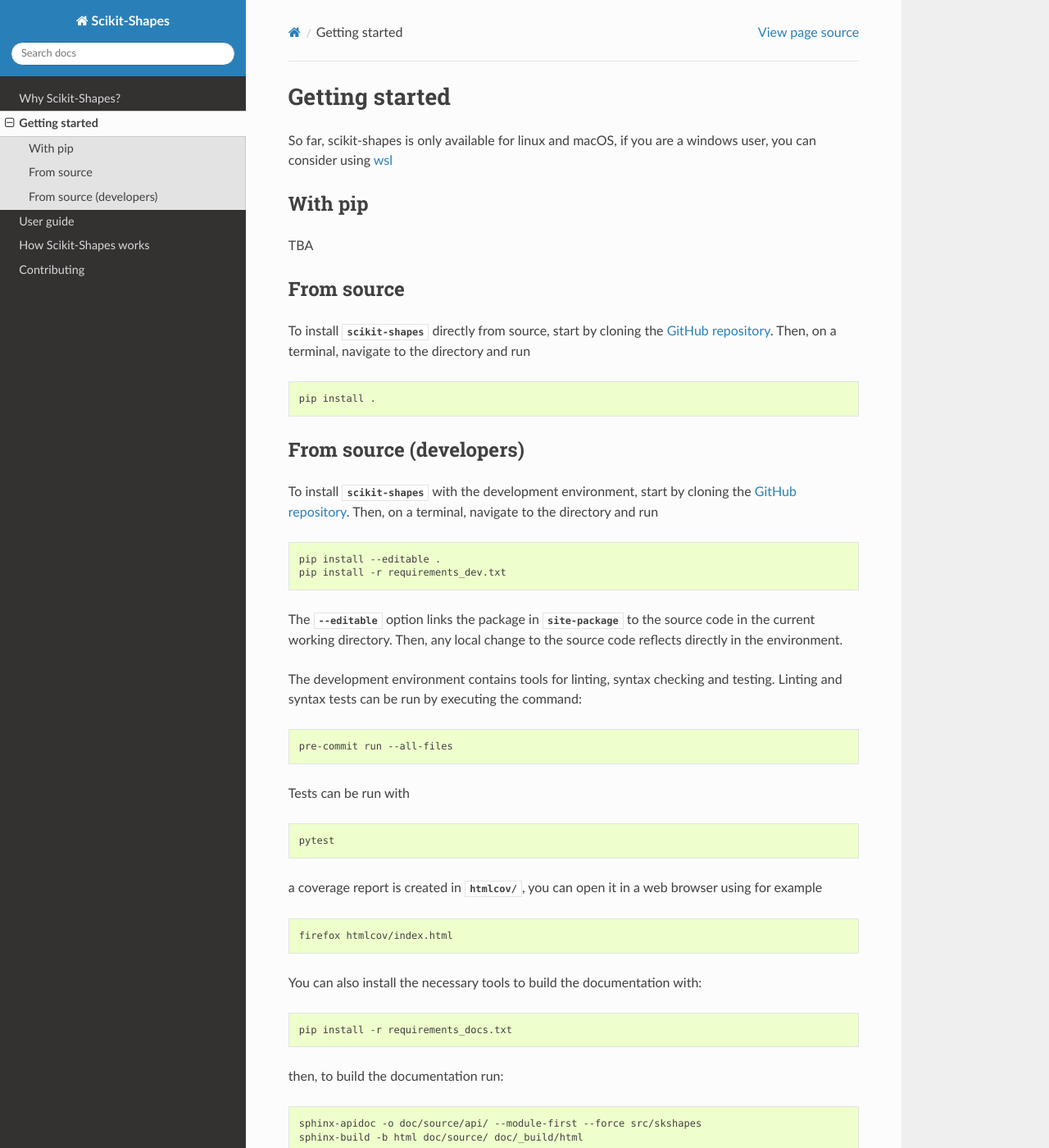
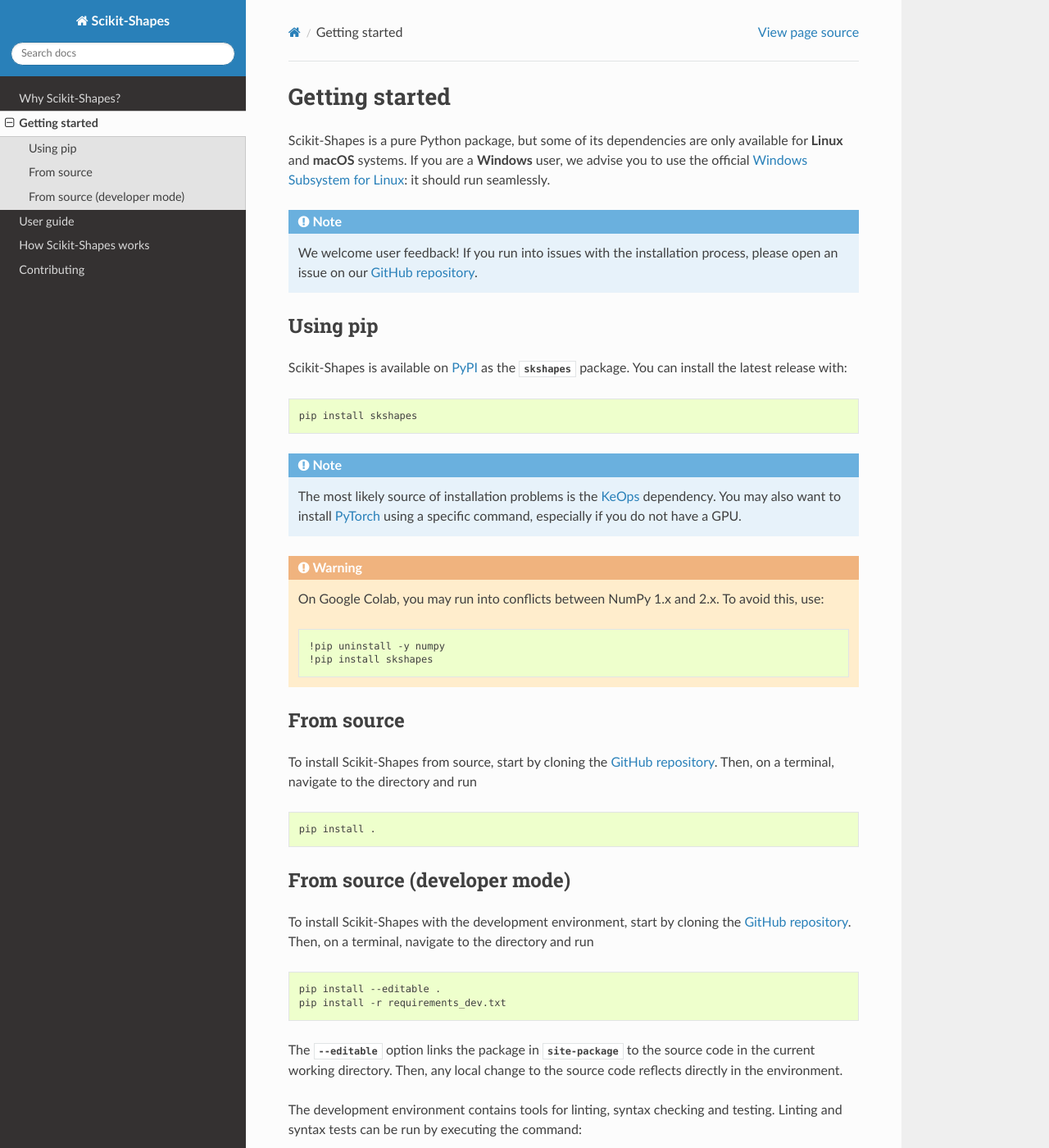
Before and after one commit to scikit-shapes/scikit-shapes, a Sphinx documentation site: the page built from doc/source/installation.md, in a window 1280 px wide and 1400 px high. Shown: the whole window at 82% size. Built offline with Sphinx 7.4.7 and the Read the Docs theme 3.1.0, drawn with Linux system fonts in a browser that asks for light colours; pages that are not in the unit, such as notebooks, are missing from menus; some of the changed text lies outside the part shown.

Commit message:
Cosmetic improvements to the doc.

````diff
--- a/doc/source/conf.py
+++ b/doc/source/conf.py
@@ -59,7 +59,7 @@
 )
 
 project = "Scikit-Shapes"
-copyright = "2024-2025, The Scikit-Shapes team"
+copyright = "2023-2025, The Scikit-Shapes team"
 author = "The Scikit-Shapes team"
 version = release = importlib.metadata.version("skshapes")
 
--- a/doc/source/installation.md
+++ b/doc/source/installation.md
@@ -1,25 +1,58 @@
 Getting started
 ===============
 
-So far, scikit-shapes is only available for linux and macOS, if you are a windows user, you can consider using [wsl](https://learn.microsoft.com/en-us/windows/wsl/about)
+Scikit-Shapes is a pure Python package, but some of its dependencies are only available for **Linux** and **macOS** systems.
+If you are a **Windows** user, we advise you to use the official
+[Windows Subsystem for Linux](https://learn.microsoft.com/en-us/windows/wsl/about):
+it should run seamlessly.
 
-With pip
---------
+:::{note}
+We welcome user feedback!
+If you run into issues with the installation process, please
+open an issue on our [GitHub repository](https://github.com/scikit-shapes/scikit-shapes/issues).
+:::
 
-TBA
+
+Using pip
+---------
+
+Scikit-Shapes is available on [PyPI](https://pypi.org/project/skshapes/)
+as the `skshapes` package. You can install the latest release with:
+
+```bash
+pip install skshapes
+```
+
+:::{note}
+The most likely source of installation problems is the
+[KeOps](https://kernel-operations.io/keops/python/installation.html) dependency.
+You may also want to install
+[PyTorch](https://pytorch.org/) using a specific command, especially
+if you do not have a GPU.
+:::
+
+:::{warning}
+On Google Colab, you may run into conflicts between NumPy 1.x and 2.x.
+To avoid this, use:
+
+```bash
+!pip uninstall -y numpy
+!pip install skshapes
+```
+:::
 
 From source
 -----------
 
-To install `scikit-shapes` directly from source, start by cloning the [GitHub repository](https://github.com/scikit-shapes/scikit-shapes). Then, on a terminal, navigate to the directory and run
+To install Scikit-Shapes from source, start by cloning the [GitHub repository](https://github.com/scikit-shapes/scikit-shapes). Then, on a terminal, navigate to the directory and run
 ```bash
 pip install .
 ```
 
-From source (developers)
-------------------------
+From source (developer mode)
+----------------------------
 
-To install `scikit-shapes` with the development environment, start by cloning the [GitHub repository](https://github.com/scikit-shapes/scikit-shapes). Then, on a terminal, navigate to the directory and run
+To install Scikit-Shapes with the development environment, start by cloning the [GitHub repository](https://github.com/scikit-shapes/scikit-shapes). Then, on a terminal, navigate to the directory and run
 ```bash
 pip install --editable .
 pip install -r requirements_dev.txt
@@ -31,11 +64,11 @@
 pre-commit run --all-files
 ```
 
-Tests can be run with
+You can run tests with:
 ```bash
 pytest
 ```
-a coverage report is created in `htmlcov/`, you can open it in a web browser using for example
+This creates a coverage report in `htmlcov/`, that you can open in a web browser using:
 ```bash
 firefox htmlcov/index.html
 ```
@@ -45,13 +78,14 @@
 pip install -r requirements_docs.txt
 ```
 
-then, to build the documentation run:
+And render this website with:
 ```bash
-sphinx-apidoc -o doc/source/api/ --module-first --force src/skshapes
-sphinx-build -b html doc/source/ doc/_build/html
+cd doc/source
+make clean
+make html
 ```
 
-And to serve it locally:
+To serve it locally:
 ```bash
 cd doc/_build/html
 python -m http.server
--- a/pyproject.toml
+++ b/pyproject.toml
@@ -4,7 +4,7 @@
 
 [project]
 name = "skshapes"
-version = "0.3"
+version = "0.3.1"
 description = "Shape analysis in python"
 readme = "README.md"
 license = {file = "LICENSE"}
--- a/src/skshapes/__init__.py
+++ b/src/skshapes/__init__.py
@@ -19,6 +19,8 @@
 from .triangle_mesh import *
 from .types import *
 
+__version__ = "0.3.1"
+
 __all__ = [
     "PolyData",
     "Sphere",
````
Also changed, not shown: doc/source/explanation/features/moments.rst (added, +388 -0 lines), doc/source/explanation/index.rst (+7 -1 lines), doc/source/index.rst (+23 -2 lines), doc/source/motivation.rst (+6 -10 lines), examples/registration/README.rst, 4 other files.
